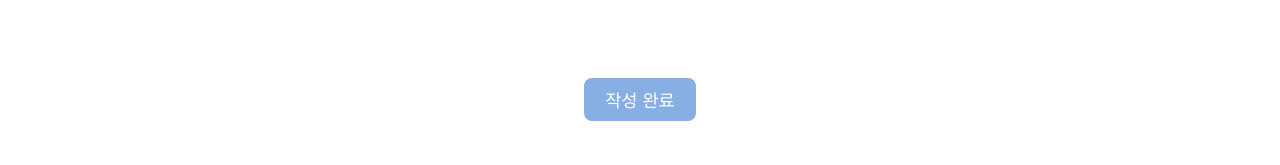
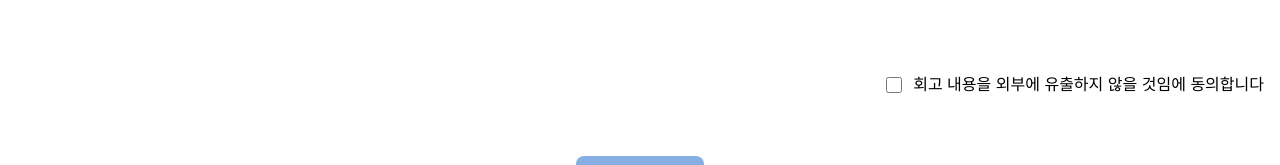
Before and after one commit to jnu-sf-engineering/frontend, a React (Create React App) app: page /retrocreate in a window 1280 px wide. Shown: the part 298-463 px from the top of the page. Built offline with nearby package versions, Linux system fonts and the light colour scheme.

Commit message:
feat: 회고록 작성 페이지 비밀유지 동의 기능 구현

```diff
--- a/src/pages/RetroCreate.tsx
+++ b/src/pages/RetroCreate.tsx
@@ -13,23 +13,49 @@ const RetroCreate = () => {
   const location = useLocation()
   const retroType = location.state?.retroType as keyof typeof RETRO_TEMPLATE || 'KPT'
   const [value, setValue] = useState(RETRO_TEMPLATE[retroType].content)
+  const [isCheck, setIsCheck] = useState(false)
+  const [error, setError] = useState(false)
 
   const handleMdChange = (newValue: string | undefined) => {
       setValue(newValue || '')
   }
 
+  const handleCheckboxChange = (e: React.ChangeEvent<HTMLInputElement>) => {
+    setIsCheck(e.target.checked)
+    if (e.target.checked) {
+      setError(false)
+    }
+  }
+
+
   const handleSubmit = () => {
-    console.log('회고록 작성 완료\n', value)
-    navigate('/retro')
+    if (!isCheck) {
+      setError(true)
+    } else {
+      console.log('회고록 작성 완료\n', value)
+      navigate('/retro')
+    }
   }
+
 
   return (
     <RetroWrapper>
       <Title>회고록 작성 ({retroType})</Title>
       <Container>
         <MarkdownEditor value={value} onChange={handleMdChange} />
+        <Options>
+          <OptionLine>
+            <Checkbox type='checkbox' checked={isCheck} onChange={handleCheckboxChange} />
+            <CheckboxLabel>회고 내용을 외부에 유출하지 않을 것임에 동의합니다</CheckboxLabel>
+          </OptionLine>
+          <OptionLine>
+            {error && (
+              <ErrorMessage>회고 내용 비밀 유지 서약에 동의해주세요</ErrorMessage>
+            )}
+          </OptionLine>
+        </Options>
         <BtnContainer>
-          <DefaultButton text='작성 완료' fontSize='1.1rem' width='7rem' height='2.7rem' onClick={handleSubmit} />
+          <DefaultButton text='작성 완료' fontSize='1.1rem' width='8rem' height='2.7rem' onClick={handleSubmit} />
         </BtnContainer>
       </Container>
     </RetroWrapper>
@@ -71,4 +97,39 @@ const BtnContainer = styled.div`
   margin-top: 1.5rem;
 `
 
+const Options = styled.div`
+  display: flex;
+  flex-direction: column;
+  justify-content: flex-end;
+  width: 78rem;
+  margin-top: 1rem;
+  margin-bottom: 2rem;
+`
+
+const OptionLine = styled.div`
+  display: flex;
+  flex-direction: row;
+  justify-content: flex-end;
+`
+
+const Checkbox = styled.input`
+  margin-right: 0.7rem;
+  width: 1rem;
+`
+
+const CheckboxLabel = styled.label`
+  font-size: 1rem;
+  display: flex;
+  align-items: center;
+`
+
+const ErrorMessage = styled.div`
+  color: #E52B2B;
+  display: flex;
+  flex-direction: row;
+  justify-content: flex-end;
+  width: 78rem;
+  margin-right: 6.3rem;
+`
+
 export default RetroCreate
```
